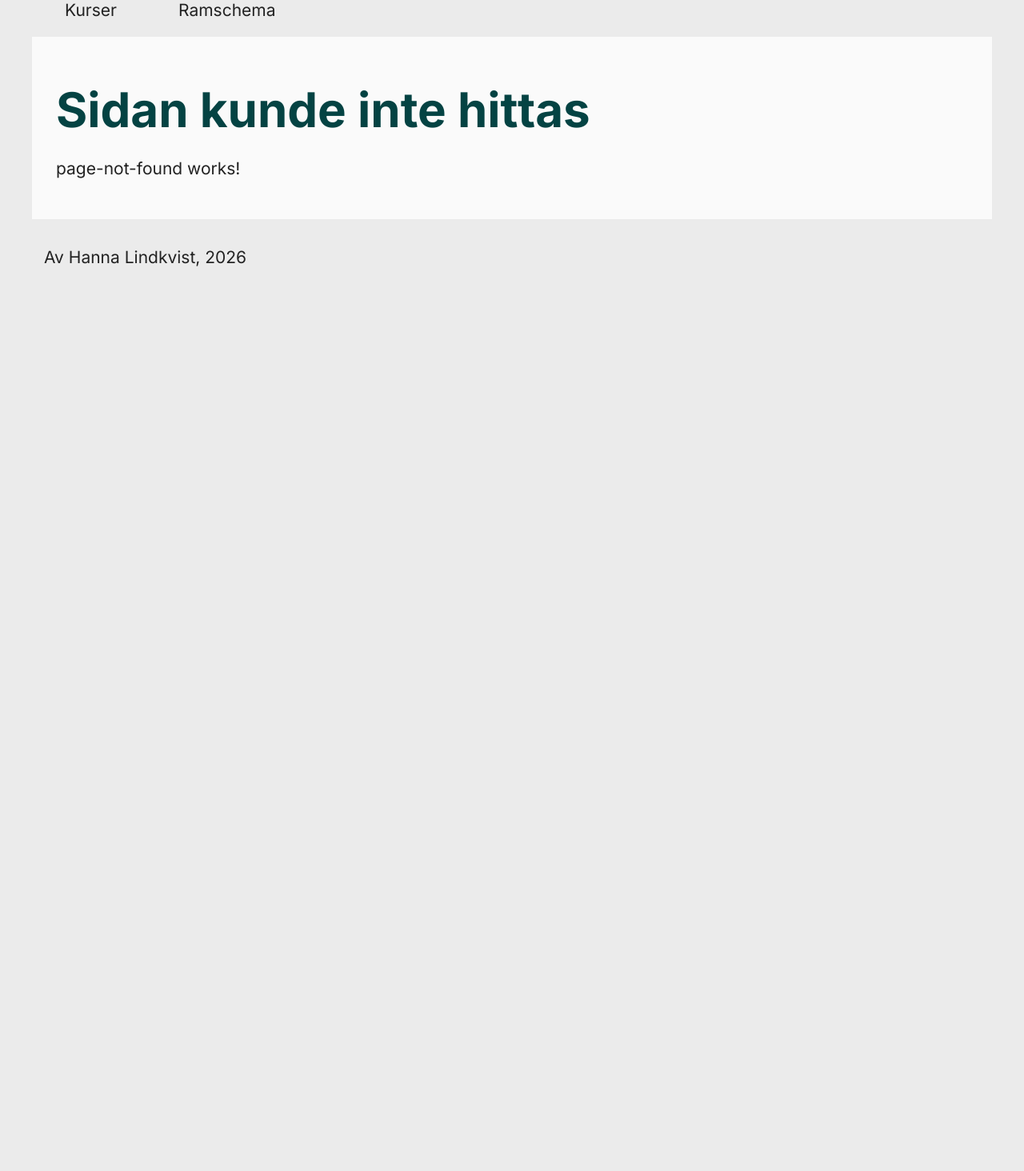
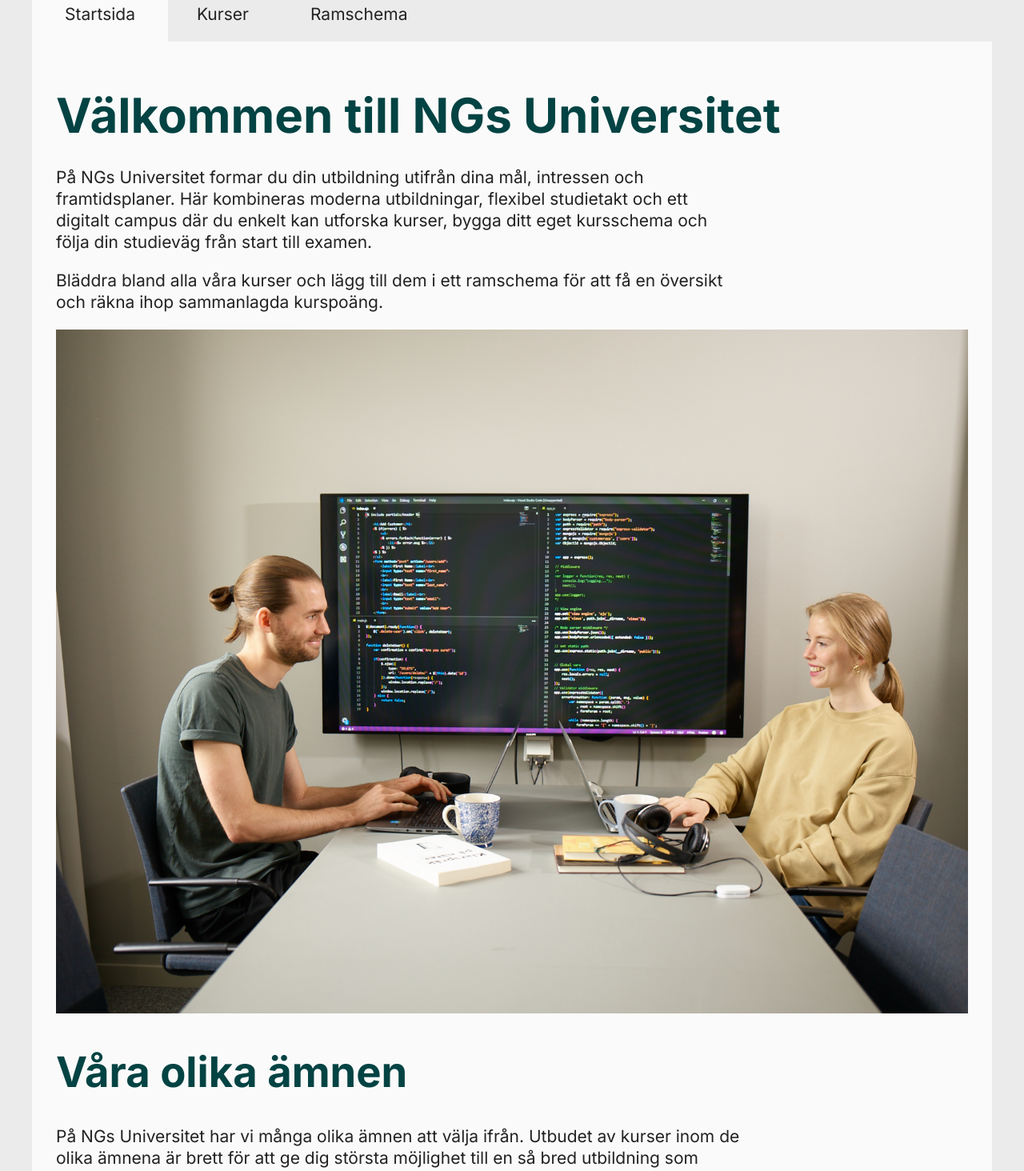
Before and after one commit to Safe-Pizza/DT208G_Projekt, an Angular app: page /home in a window 1280 px wide. Shown: the part 300-1764 px from the top of the page at 80% size. Before the commit the page ends 800 px from the top, so only its background shows below. Built offline with nearby package versions, Linux system fonts and the light colour scheme; no server answers; a web font is replaced by a local one.

Commit message:
lägger till startsida home + innehåll

```diff
--- a/src/CSS/_global.scss
+++ b/src/CSS/_global.scss
@@ -9,7 +9,7 @@ body {
     background-color: variables.$bg-color;
     color: variables.$font-color;
     font-size: 1.5em;
-    line-height: 1.6em;
+    line-height: 1.8em;
 }
 
 .container {
@@ -23,8 +23,13 @@ main {
 }
 
 h1,
-h2 {
+h2,
+h3 {
     color: variables.$heading-color;
+}
+
+p {
+    max-width: 65ch;
 }
 
 //Font sizes
@@ -34,6 +39,10 @@ h1 {
 
 h2 {
     font-size: variables.$fontsize-h2;
+}
+
+h3 {
+    font-size: variables.$fontsize-h3;
 }
 
 p {
@@ -53,6 +62,10 @@ nav {
 
     h2 {
         font-size: variables.$fontsize-h2-tablet;
+    }
+
+    h3 {
+        font-size: variables.$fontsize-h3-tablet;
     }
 
     p {
@@ -85,6 +98,10 @@ nav {
 
     h2 {
         font-size: variables.$fontsize-h2-mobile;
+    }
+
+    h3 {
+        font-size: variables.$fontsize-h3-mobile;
     }
 
     p {
@@ -156,7 +173,8 @@ nav {
     }
 
     h1,
-    h2 {
+    h2,
+    h3 {
         color: variables.$heading-color-dark;
     }
 
--- a/src/CSS/_variables.scss
+++ b/src/CSS/_variables.scss
@@ -23,18 +23,21 @@ $accent-second-dark: #C547FF;
 //Font-sizes
 $fontsize-h1: 6em;
 $fontsize-h2: 4em;
+$fontsize-h3: 3.5em;
 $fontsize-p: 1.4em;
 $fontsize-nav: 1.4em;
 
 //font-sizes media tablet
 $fontsize-h1-tablet: 4em;
 $fontsize-h2-tablet: 2.5em;
+$fontsize-h3-tablet: 2em;
 $fontsize-p-tablet: 1em;
 $fontsize-nav-tablet: 1em;
 
 //font-sizes mobile max-width 600px
 $fontsize-h1-mobile: 3em;
 $fontsize-h2-mobile: 2em;
+$fontsize-h3-mobile: 1.5em;
 $fontsize-p-mobile: 1em;
 $fontsize-nav-mobile: 1em;
 
--- a/src/app/app.routes.ts
+++ b/src/app/app.routes.ts
@@ -2,8 +2,11 @@ import { Routes } from '@angular/router';
 import { Courses } from './pages/courses/courses';
 import { Courseschema } from './pages/courseschema/courseschema';
 import { PageNotFound } from './pages/page-not-found/page-not-found';
+import { Home } from './pages/home/home';
 
 export const routes: Routes = [
+    { path: "home", component: Home },
+    { path: "", redirectTo: "home", pathMatch: "full" },
     { path: "courses", component: Courses },
     { path: "courseschema", component: Courseschema },
     { path: "**", component: PageNotFound }
--- a/src/app/pages/courses/courses.html
+++ b/src/app/pages/courses/courses.html
@@ -30,7 +30,7 @@
         </thead>
 
         <tbody>
-            @for (course of coursesFiltered(); track $index;) {
+            @for (course of coursesFiltered(); track course.courseCode && $index;) {
             <tr>
                 <td data-title="Kurskod">{{ course.courseCode }}</td>
                 <td data-title="Kursnamn">{{ course.courseName }}</td>
--- /dev/null
+++ b/src/app/pages/home/home.html
@@ -0,0 +1,18 @@
+<section><h2>Välkommen till NGs Universitet</h2>
+<p>På NGs Universitet formar du din utbildning utifrån dina mål, intressen och framtidsplaner. Här kombineras moderna
+    utbildningar, flexibel studietakt och ett digitalt campus där du enkelt kan utforska kurser, bygga ditt eget
+    kursschema och följa din studieväg från start till examen.</p>
+<p>Bläddra bland alla våra kurser och lägg till dem i ett ramschema för att få en översikt och räkna ihop sammanlagda kurspoäng.</p>
+<div id="container-image">
+    <img src="{{ homeImage }}" alt="">
+</div>
+</section>
+<section>
+    <h3>Våra olika ämnen</h3>
+    <p>På NGs Universitet har vi många olika ämnen att välja ifrån. Utbudet av kurser inom de olika ämnena är brett för att ge dig största möjlighet till en så bred utbildning som önskas.</p>
+<ul>
+            @for (subject of uniqueSubjects(); track subject.subjectCode) {
+            <li>{{ subject.subject }}</li>
+            }
+</ul>
+</section>
--- /dev/null
+++ b/src/app/pages/home/home.scss
@@ -0,0 +1,3 @@
+img {
+    max-width: 100%;
+}
--- /dev/null
+++ b/src/app/pages/home/home.ts
@@ -0,0 +1,22 @@
+import { Component, computed, inject } from '@angular/core';
+import { CoursesService } from '../../services/courses-service';
+
+@Component({
+  selector: 'app-home',
+  imports: [],
+  templateUrl: './home.html',
+  styleUrl: './home.scss',
+})
+export class Home {
+  coursesService = inject(CoursesService);
+
+  //hämtar kurserna från service
+  courses = this.coursesService.getCourses();
+
+  //unik array för ämnen till select input
+  uniqueSubjects = computed(() =>
+    Array.from(new Map(this.courses().map(({ subjectCode, subject }) => [subjectCode, { subjectCode, subject }])).values()));
+
+  //bild
+  homeImage = "/images/CF017226.IIQ.p.jpg";
+}
--- a/src/app/partials/main-nav/main-nav.html
+++ b/src/app/partials/main-nav/main-nav.html
@@ -1,5 +1,6 @@
     <nav>
         <ul>
+            <li routerLinkActive="current-page"><a routerLink="/home">Startsida</a></li>
             <li routerLinkActive="current-page"><a routerLink="/courses">Kurser</a></li>
             <li routerLinkActive="current-page"><a routerLink="/courseschema">Ramschema</a></li>
         </ul>
```
Also changed, not shown: public/images/CF017226.IIQ.p.jpg (added).
